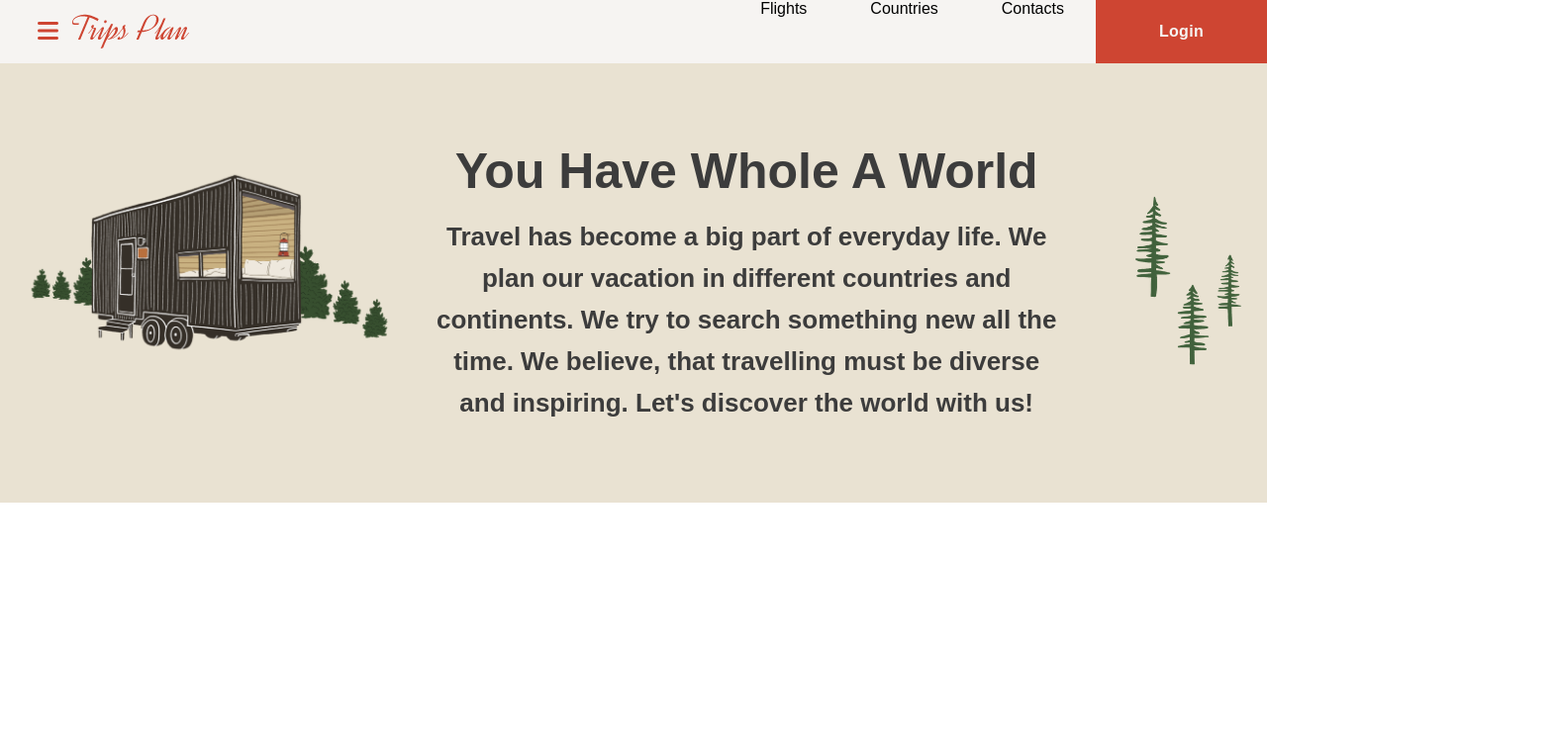
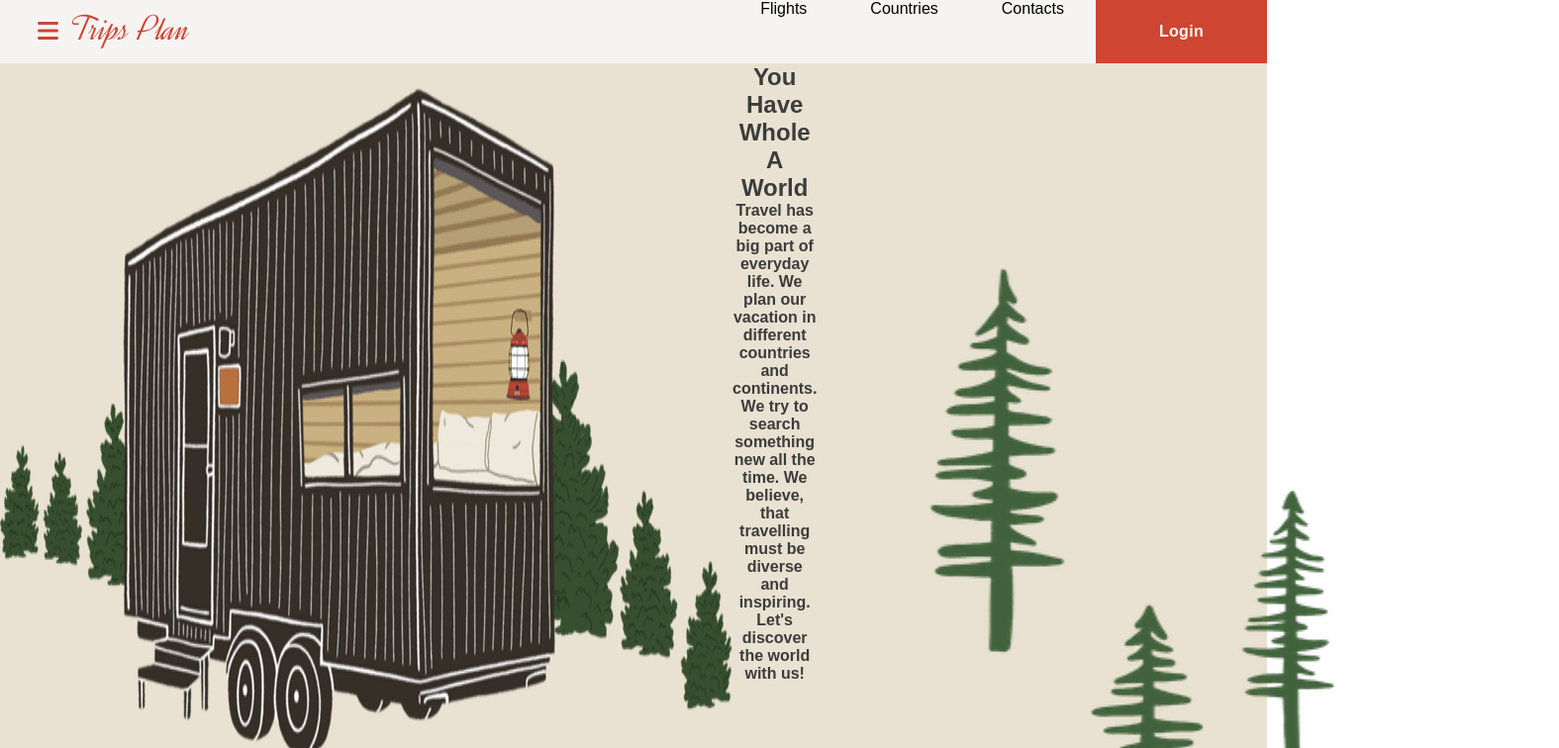
Before and after one commit to SvitlanaMishchuk/trips_pl, a React app: page / in a window 1280 px wide. Shown: the top 756 px of the page at 99% size, 1575 px wide, since content can reach past the window. Built offline with nearby package versions, Linux system fonts and the light colour scheme; a web font is replaced by a local one.

Commit message:
styles(navigation), use rem-calc func instead of rem value

```diff
--- a/src/components/Foreword/styles.scss
+++ b/src/components/Foreword/styles.scss
@@ -3,45 +3,45 @@
 
 .foreword {
   &_container {
-    padding: 5rem 2rem;
+    padding: rem-calc(80) rem-calc(32);
     background: $dark-secondary;
     @include lg-down {
-      padding: 4rem 1rem;
+      padding: rem-calc(64) rem-calc(16);
     }
   }
   &_image {
-    max-height: 12rem;
+    max-height: rem-calc(192);
     @include lg-down {
       display: none;
     }
   }
   &_image_cabin {
-    margin: 1.625rem 0;
+    margin: rem-calc(26) 0;
     transform: scale(-1, 1);
   }
   &_image_trees {
     transform: scale(2);
   }
   &_text_container {
-    margin: 0 3rem;
+    margin: 0 rem-calc(48);
   }
   &_text {
     font-family: Souvenir, sans-serif;
     color: $text;
   }
   &_title {
-    font-size: 3.125rem;
-    margin-bottom: 1rem;
+    font-size: rem-calc(50);
+    margin-bottom: rem-calc(16);
     @include lg-down {
-      font-size: 2rem;
+      font-size: rem-calc(32);
     }
   }
   &_caption {
-    font-size: 1.625rem;
-    line-height: 2.625rem;
+    font-size: rem-calc(26);
+    line-height: rem-calc(42);
     @include lg-down {
-      font-size: 1.125rem;
-      line-height: 2rem;
+      font-size: rem-calc(18);
+      line-height: rem-calc(32);
     }
   }
 }
--- a/src/components/Header/styles.scss
+++ b/src/components/Header/styles.scss
@@ -10,7 +10,7 @@
 
 .logo {
   &_container {
-    margin-left: 2rem;
+    margin-left: rem-calc(32);
   }
 }
 
@@ -21,14 +21,14 @@
     }
   }
   &_link {
-    padding: 0 2rem;
+    padding: 0 rem-calc(32);
   }
 }
 
 .hamburger-menu {
   &_container {
     width: 40%;
-    min-width: 250px;
+    min-width: rem-calc(250);
     height: 100vh;
     position: fixed;
     top: 0;
@@ -42,8 +42,8 @@
     margin-top: rem-calc(-3);
   }
   &_icon {
-    width: 2rem;
-    height: 2re;
+    width: rem-calc(32);
+    height: rem-calc(32);
   }
   &_close {
     padding: 0 rem-calc(8) 0 rem-calc(42);
```
